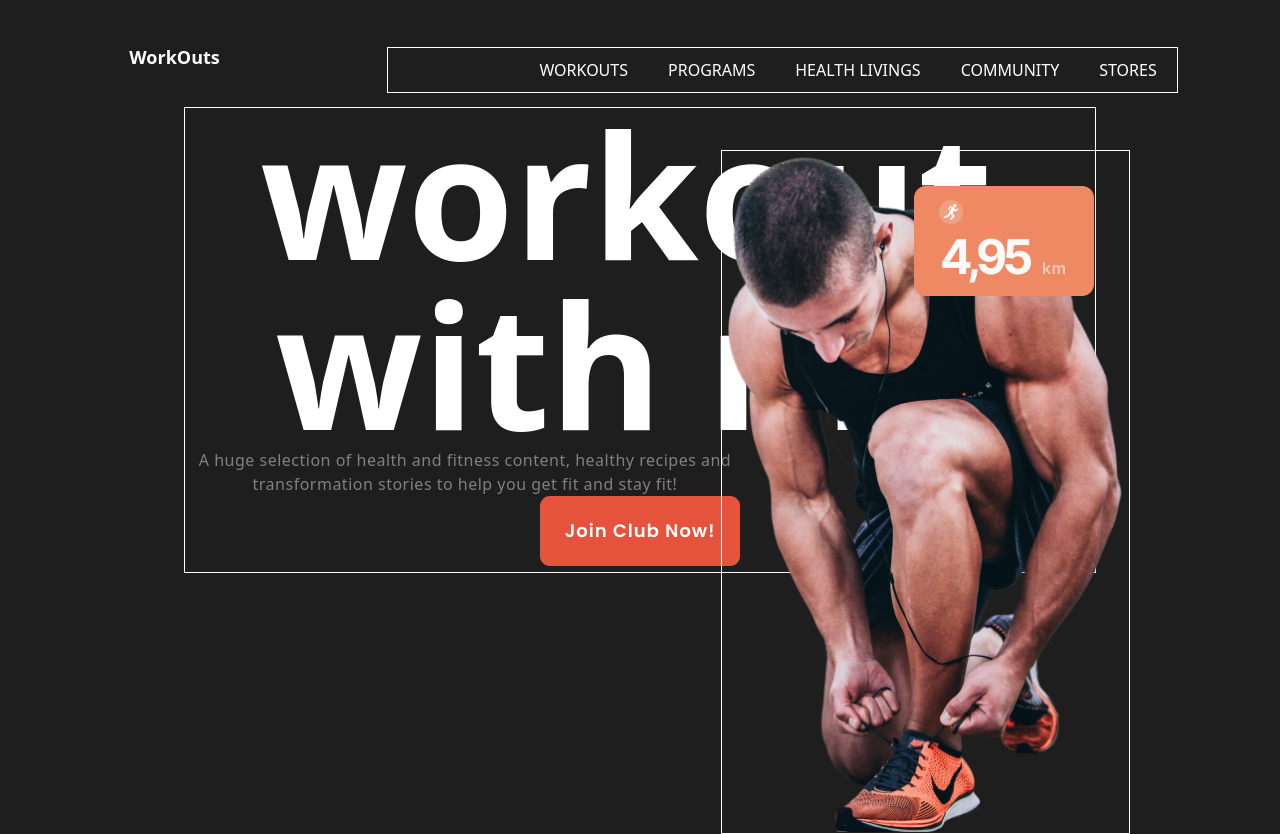
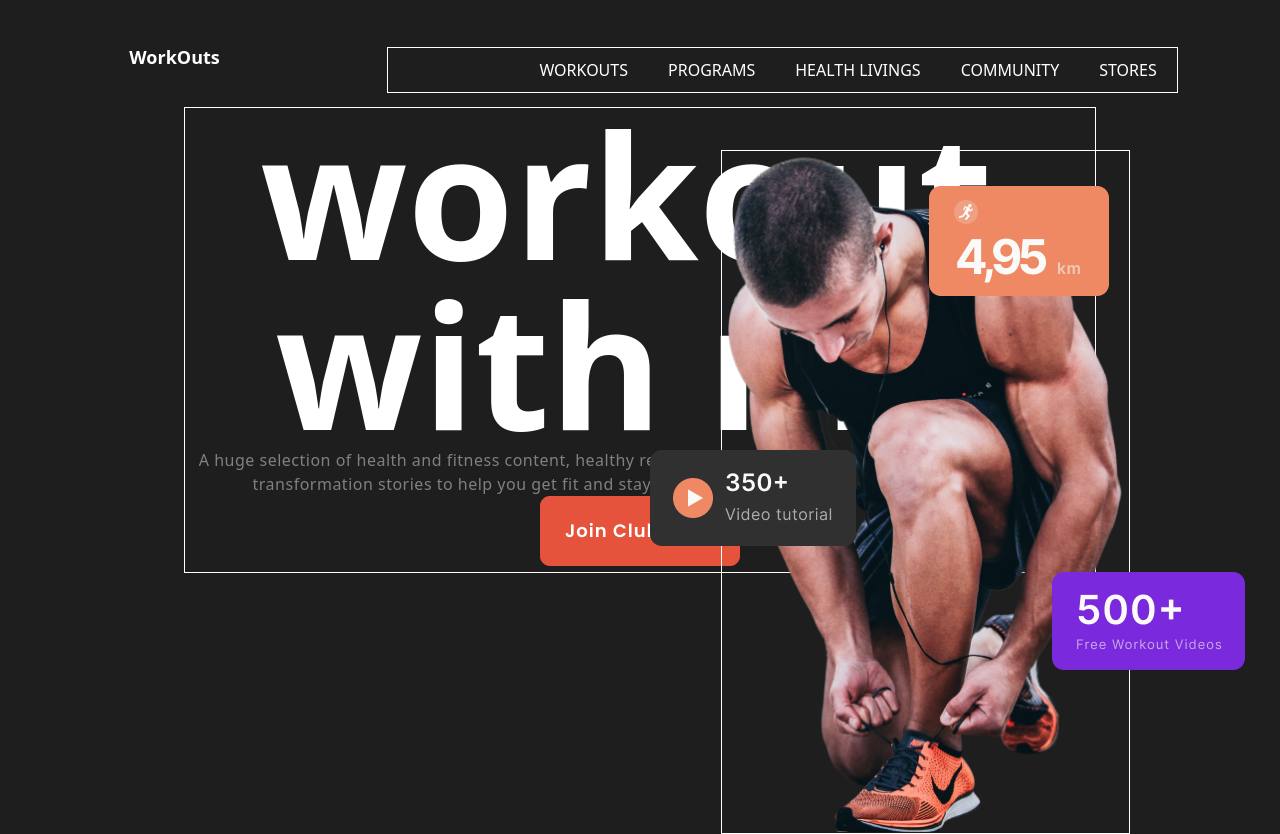
Before and after one commit to Shollytemmy/Work-Out-Landing-Page, a React (Vite) app: page / in a window 1280 px wide. Built offline with nearby package versions, Linux system fonts and the light colour scheme.

Commit message:
Landing Page: Styling Workout section

```diff
--- a/src/Components/pages/WorkOuts/WorkOuts.css
+++ b/src/Components/pages/WorkOuts/WorkOuts.css
@@ -7,5 +7,16 @@
 .toptag{
     position: absolute;
     top: 35px;
+    right: 20px;
+}
+
+.right-tag{
+    position: absolute;
     right: 35px;
 }
+
+.buttomtag{
+    position: absolute;
+    top: 450px;
+    left: 650px;
+}
--- a/src/Components/pages/WorkOuts/index.jsx
+++ b/src/Components/pages/WorkOuts/index.jsx
@@ -8,12 +8,16 @@ export const WorkOuts = () => {
         <h1 className='w-[883px] h-[340px] font-extrabold text-[172px] leading-[170px]'>workout with me</h1>
         <div className="img border w-[409px] h-[684px]">
           <img src="/images/toptag.png" alt="" className='toptag' />
+
           <img src="/images/man.png" alt="" />
+
         </div>
         <p className='w-[560px] h-[48px] font-normal text-base tracking-[0.5px] text-[gray]'>A huge selection of health and fitness content, healthy recipes and transformation stories to help you get fit and stay fit!</p>
         <button>
           <img src="/images/Button.png" alt="" />
         </button>
+        <img src="/images/buttomtag.png" alt=""  className='buttomtag'/>
+        <img src="/images/right-tag.png" alt="" className='right-tag'/>
 
       </div>
     </section>
```
Also changed, not shown: public/images/buttomtag.png (renamed from public/images/bottontag.png).
